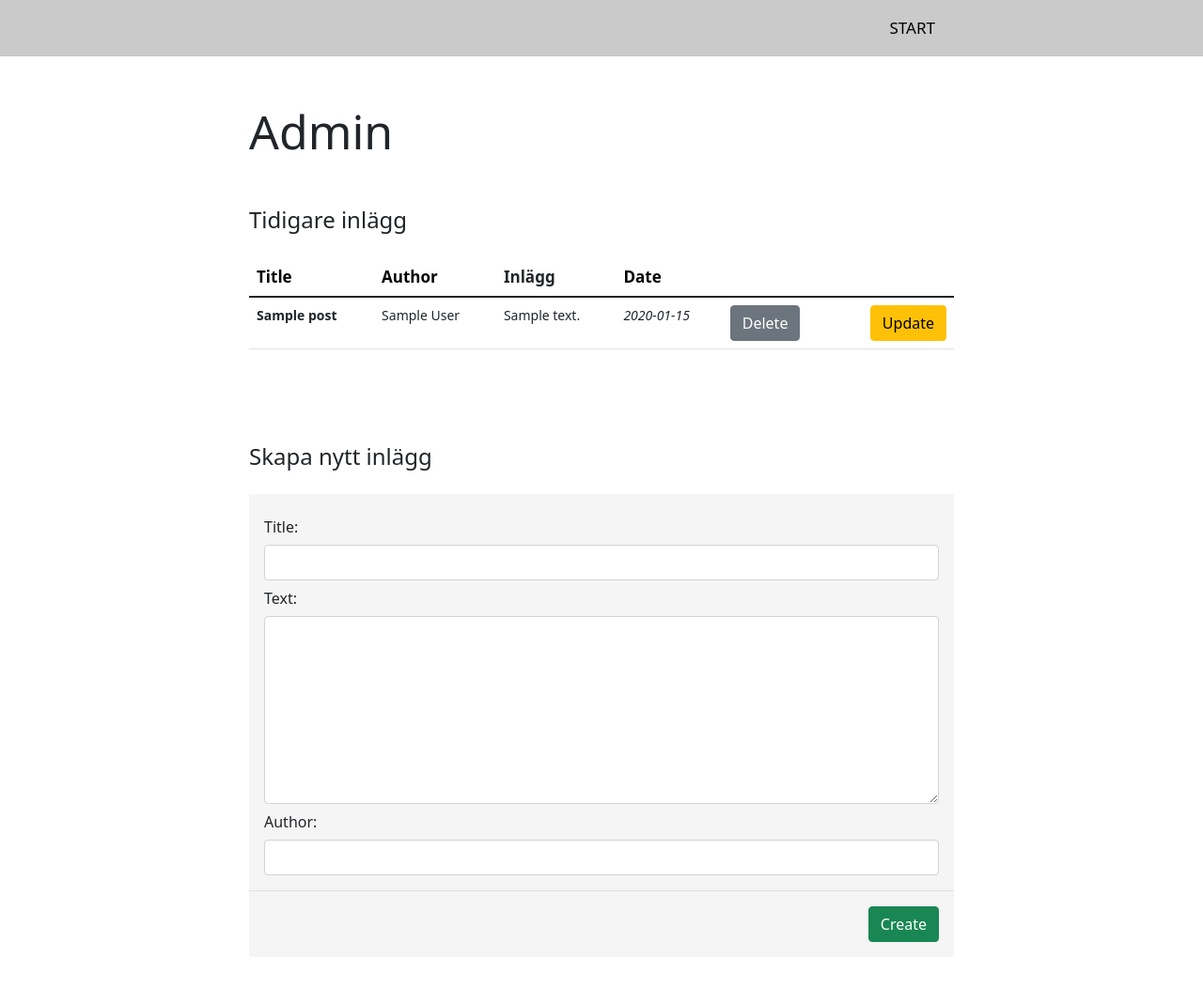
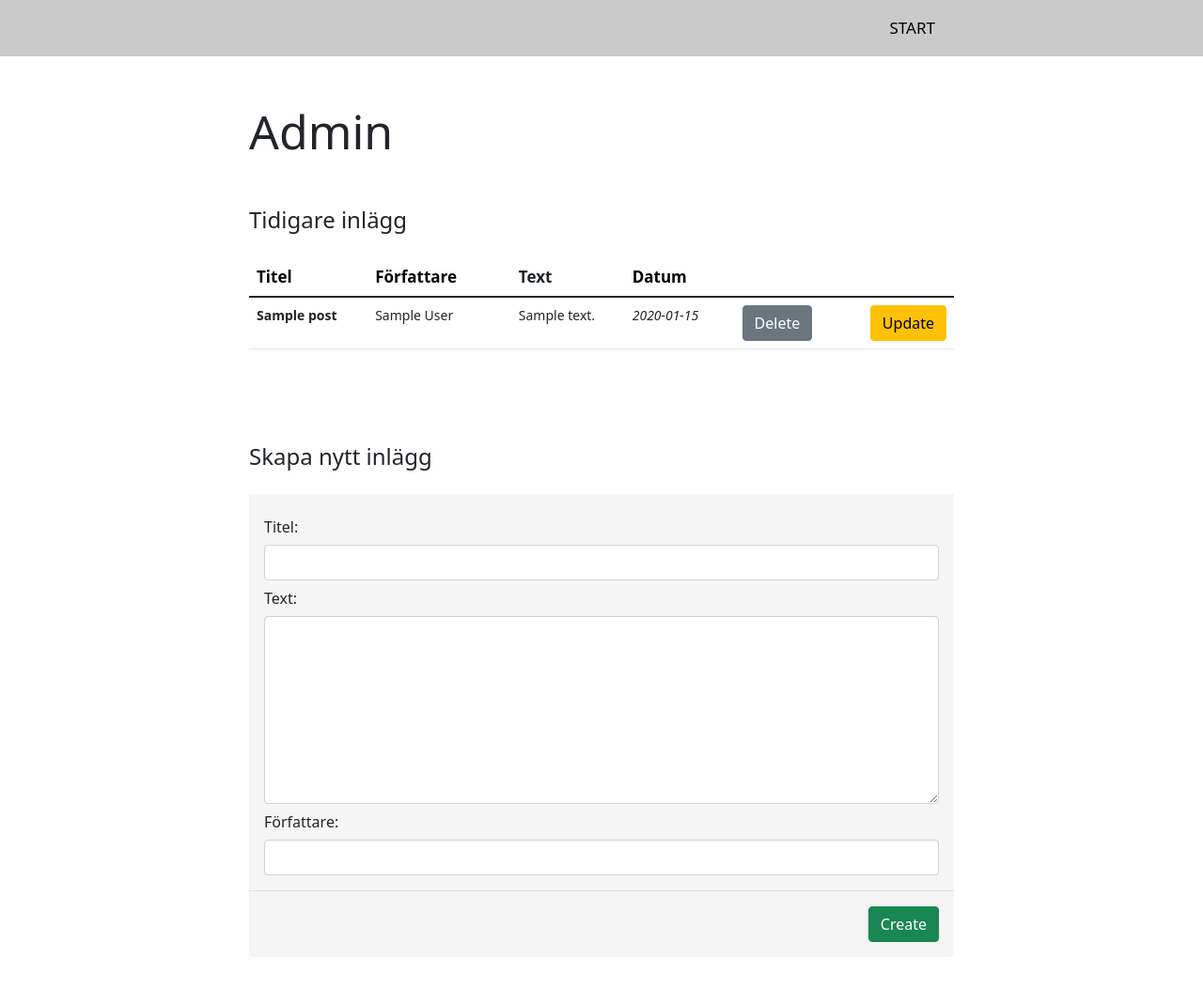
Before and after one commit to norrlandl/php-kunskapskontroll-1, a PHP site: page /admin.php in a window 1280 px wide. Shown: the whole page at 94% size. Run offline with PHP 8.4, Linux system fonts and the light colour scheme; tables that the repository leaves empty or names only in its code hold one stand-in row (values such as "Sample post"); some libraries are stand-ins or nearby versions.

Commit message:
css error update

```diff
--- a/admin.php
+++ b/admin.php
@@ -16,7 +16,7 @@ $success = "";
 
    $success = '
    <div class="alert alert-success success">
-   Ditt inlägg raderades!
+   Ditt inlägg är raderat!
    </div>';
 
    $stmt = $pdo->prepare($sql);
@@ -42,21 +42,21 @@ if (isset($_POST['addPost'])) {
   if(empty($title_create)) {
     $errorTitle = '
     <div class="alert alert-danger error">
-    Title missing.
+    Titel saknas
     </div>';
   }
 
   if (empty($content_create)) {
     $errorText = '
     <div class="alert alert-danger error">
-    Text missing.
+    Text saknas
     </div>';
   }
 
   if(empty($author_create)) {
     $errorAuthor = '
     <div class="alert alert-danger error">
-    Author missing.
+    Författare saknas
     </div>';
   }
 
@@ -100,21 +100,21 @@ $author = trim($_POST['author']);
   if(empty($title)) {
     $errorTitle = '
     <div class="alert alert-danger error">
-    Title missing.
+    Titel saknas
     </div>';
   }
 
   if (empty($content)) {
     $errorText = '
     <div class="alert alert-danger error">
-    Text missing.
+    Text saknas
     </div>';
   }
 
   if(empty($author)) {
     $errorAuthor = '
     <div class="alert alert-danger error">
-    Author missing.
+    Författare saknas
     </div>';
   }
 
@@ -197,10 +197,10 @@ $posts = $stmt->fetchAll();
   <table class="table">
   <thead>
     <tr>
-      <th><a href='?order=title&sort=<?=$sort?>'>Title<i></i></a></th>
-      <th><a href='?order=author&sort=<?=$sort?>'>Author</a></th>
-      <th>Inlägg</th>
-      <th><a href='?order=id&sort=<?=$sort?>'>Date</a></th>
+      <th><a href='?order=title&sort=<?=$sort?>'>Titel<i></i></a></th>
+      <th><a href='?order=author&sort=<?=$sort?>'>Författare</a></th>
+      <th>Text</th>
+      <th><a href='?order=id&sort=<?=$sort?>'>Datum</a></th>
       <th></th>
       <th></th>
     </tr>
@@ -252,13 +252,13 @@ $posts = $stmt->fetchAll();
       <form action="" method="POST" id="form">
         <div class="modal-body form-style">
           <div class="form-group">
-            <label  for="recipient-name" class="col-form-label">Title:</label>
+            <label  for="recipient-name" class="col-form-label">Titel:</label>
             <input  id="test" type="text" class="form-control" name="title" value="<?=htmlentities($title_create) ?>">
 
             <label for="recipient-name" class="col-form-label">Text:</label>
             <textarea class="form-control" id="form-height" name="content"><?=htmlentities($content_create)?></textarea>
 
-            <label for="recipient-name" class="col-form-label">Author:</label>
+            <label for="recipient-name" class="col-form-label">Författare:</label>
             <input type="text" class="form-control" name="author" value="<?=htmlentities($author_create) ?>">
 
             <input type="hidden" name="id">
@@ -286,11 +286,11 @@ $posts = $stmt->fetchAll();
           <form action="" method="POST">
             <div class="modal-body">
               <div class="form-group">
-                <label for="recipient-name" class="col-form-label">Title:</label>
+                <label for="recipient-name" class="col-form-label">Titel:</label>
                 <input type="text" class="form-control" name="title">
                 <label for="recipient-name" class="col-form-label">Text:</label>
                 <textarea class="form-control" id="form-height" name="content" ></textarea>
-                <label for="recipient-name" class="col-form-label">Author:</label>
+                <label for="recipient-name" class="col-form-label">Författare:</label>
                 <input type="text" class="form-control" name="author">
                 <input type="hidden" name="id">
               </div>
--- a/index.php
+++ b/index.php
@@ -55,8 +55,8 @@ $posts = $stmt->fetchAll();
         <form action="" method="GET">
           <select class="form-select" name="order" aria-label="Default select example" onchange="this.form.submit()">
             <option value=""> Välj</option>
-            <option value="author" <?php if(isset($_GET['order']) && $_GET['order'] == "author"){ echo "selected";} ?> >Author </option>
-            <option value="id" <?php if(isset($_GET['order']) && $_GET['order'] == "id"){ echo "selected";} ?> >Date </option>
+            <option value="author" <?php if(isset($_GET['order']) && $_GET['order'] == "author"){ echo "selected";} ?> >Författare </option>
+            <option value="id" <?php if(isset($_GET['order']) && $_GET['order'] == "id"){ echo "selected";} ?> >Datum </option>
           </select>
         </form>
       </div>
--- a/style/style.css
+++ b/style/style.css
@@ -100,14 +100,14 @@ a:hover {
 }
 
 .messages {
-  width: 500px;
+  width: 550px;
   margin: auto;
   display: flex;
   justify-content: center;
 }
 
 .error {
-  width: 150px;
+  width: 165px;
   text-align: center;
 }
 
```
